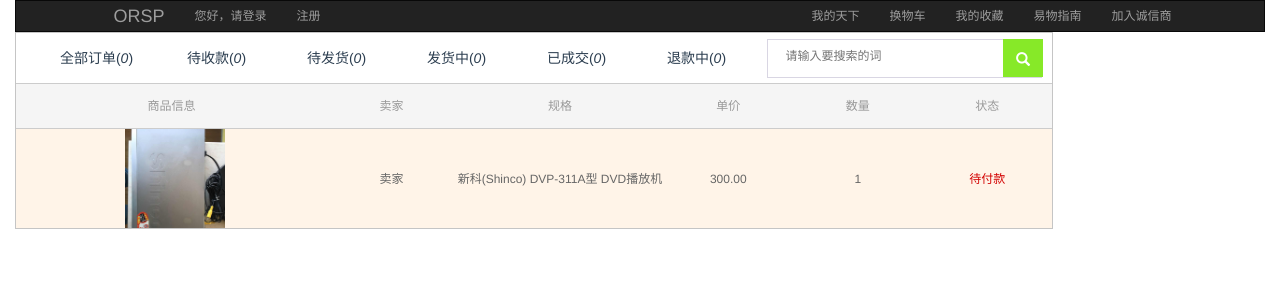
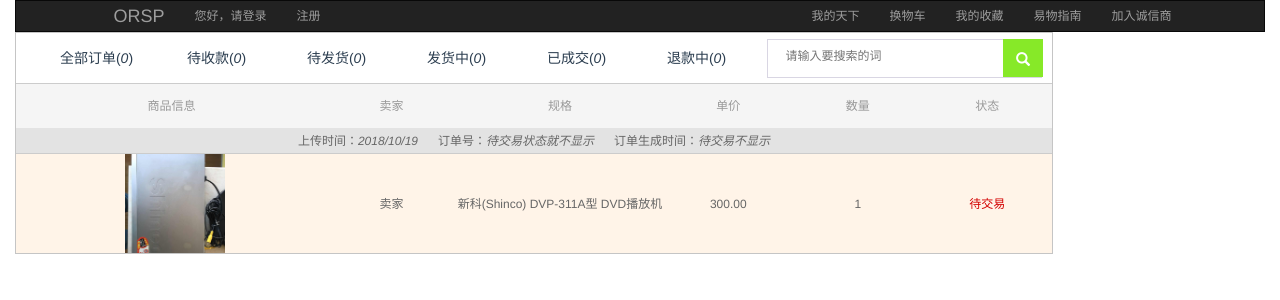
Before and after one commit to feiChen0522/orsp_vue, a Vue app: page /myreleasegoods in a window 1280 px wide. Shown: the top 300 px of the page. Built offline with nearby package versions, Linux system fonts and the light colour scheme.

Commit message:
cf update HaveGoodsSold

```diff
--- a/src/components/GoodsHaveSold.vue
+++ b/src/components/GoodsHaveSold.vue
@@ -133,7 +133,7 @@ export default {
   .change_goods .good_img .good_img_div{
     width: 100px;
     height: 99px;
-    background-image: url("../assets/1538788453189.jpg");
+    background-image: url("../assets/images/1538788453189.jpg");
     background-size: cover;
     position: relative;
     left: 35%;
--- a/src/components/MyReleaseGoods.vue
+++ b/src/components/MyReleaseGoods.vue
@@ -22,15 +22,21 @@
         <div class="current_status">状态</div>
       </div>
       <div class="dongtai_goods">
+        <div class="info">
+          <span>上传时间：<i>2018/10/19</i></span>
+          <span>订单号：<i>待交易状态就不显示</i></span>
+          <span>订单生成时间：<i>待交易不显示</i></span>
+        </div>
         <div class="change_goods">
           <div class="good_img">
             <div class="good_img_div"></div>
+            <!--<img src="images/cf/2018090400.png" alt="">-->
           </div>
           <div class="good_seller">卖家</div>
           <div class="good_specification">新科(Shinco) DVP-311A型 DVD播放机</div>
           <div class="good_price">300.00</div>
           <div class="good_number">1</div>
-          <div class="good_current_status">待付款</div>
+          <div class="good_current_status">待交易</div>
         </div>
       </div>
 
@@ -61,7 +67,7 @@ export default {
     padding: 0 10px;
     background-color: white;
   }
-  .status span{
+  .status>span{
     display: inline-block;
     width: 120px;
     height: 50px;
@@ -73,6 +79,7 @@ export default {
   }
   .change_message{
     font-size: 12px;
+    /*min-height: 900px;*/
     color: #999;
   }
   .change_message_item{
@@ -87,26 +94,41 @@ export default {
   }
   .change_message_item .goods_msg,.change_goods .good_img{
     width: 30%;
+    /*background-color: #FF7E00;*/
   }
   .change_message_item .seller,.change_goods .good_seller{
+    /*background-color: #eba85a;*/
     width: 12.5%;
   }
   .change_message_item .specification,.change_goods .good_specification{
+    /*background-color: blue;*/
     width: 20%;
   }
   .change_message_item .price,.change_goods .good_price{
+    /*background-color: yellow;*/
     width: 12.5%;
   }
   .change_message_item .number,.change_goods .good_number{
+    /*background-color: blanchedalmond;*/
     width: 12.5%;
   }
   .change_message_item .current_status,.change_goods .good_current_status{
+    /*background-color: chartreuse;*/
     width: 12.5%;
   }
   .dongtai_goods{
     color: #666;
-    min-height: 100px;
+    min-height: 125px;
     background-color: #FFF4E8;
+  }
+  .dongtai_goods .info{
+    width: 100%;
+    line-height: 25px;
+    height: 25px;
+    background-color: #e3e3e3;
+  }
+  .dongtai_goods .info span{
+    margin: 0 10px;
   }
   .change_goods{
     text-align: center;
```
